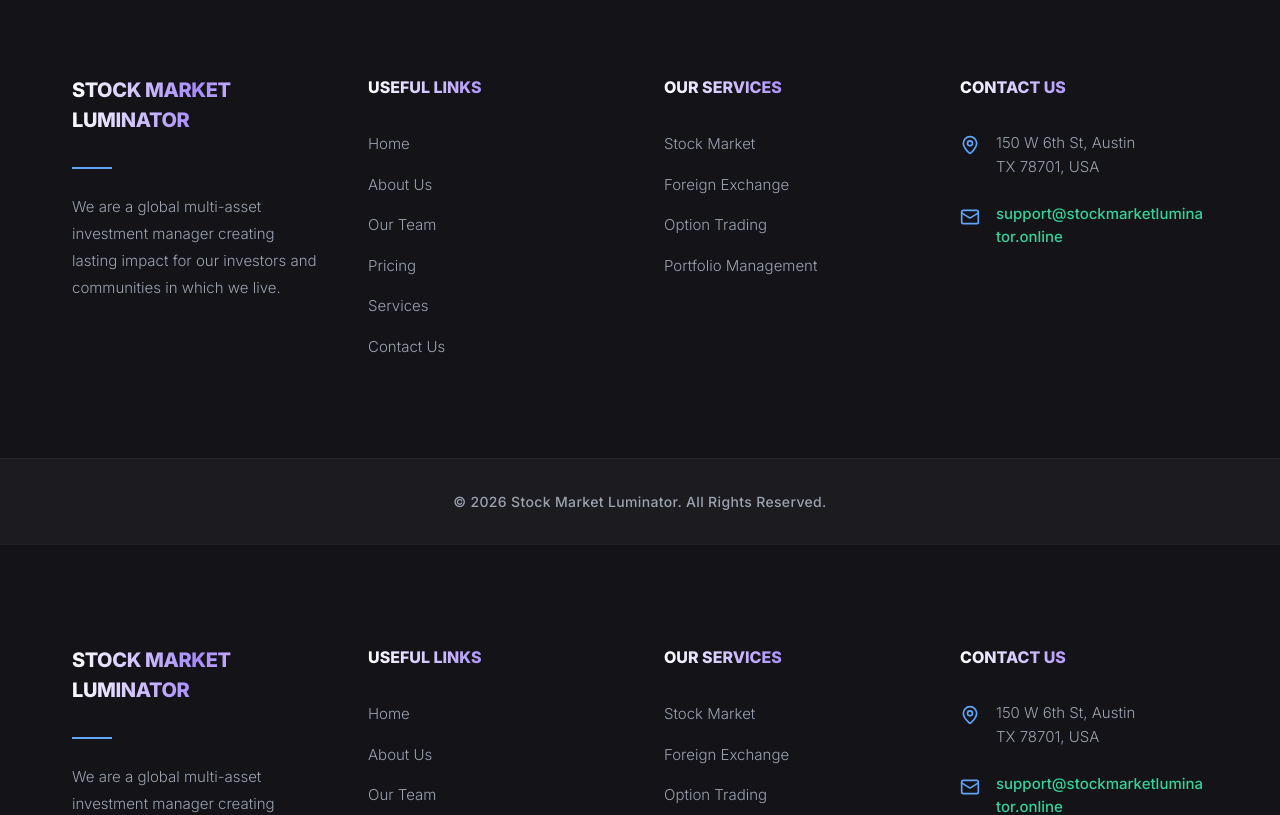
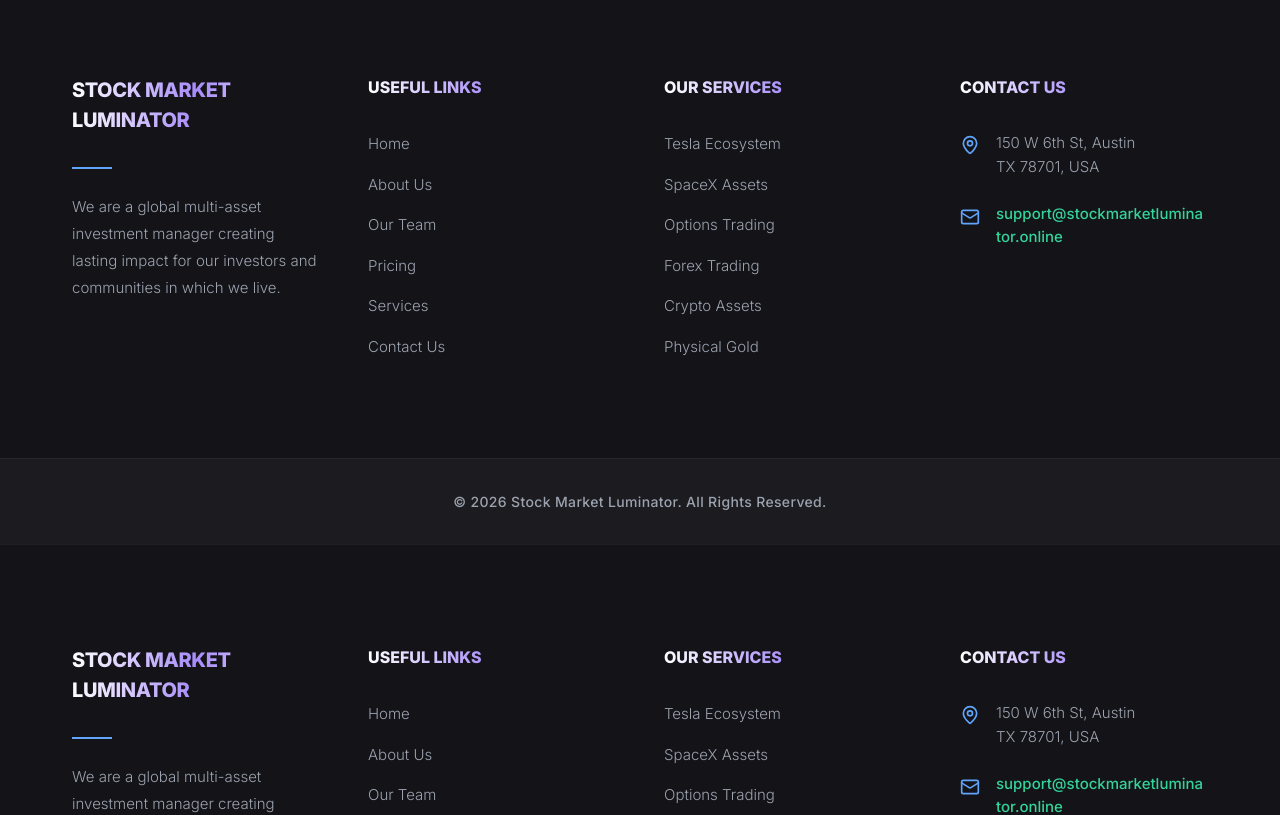
Before and after one commit to laurence77/stock-luminator, a React (Vite) app in the folder frontend/app/: page /stock-luminator/team in a window 1280 px wide. Shown: the part 1120-1935 px from the top of the page. Built offline with nearby package versions, Linux system fonts and the light colour scheme.

Commit message:
feat: synchronize all 12 services in mobile menu and footer navigation

```diff
--- a/frontend/app/src/components/navbar.tsx
+++ b/frontend/app/src/components/navbar.tsx
@@ -271,21 +271,58 @@
               <div className="flex justify-end p-2 mb-2">
                 <button
                   onClick={() => setTheme(theme === 'dark' ? 'light' : 'dark')}
-                  className="p-2  hover:bg-gray-100 dark:hover:bg-white/10 transition-colors flex items-center gap-2"
+                  className="p-2 hover:bg-gray-100 dark:hover:bg-white/10 transition-colors flex items-center gap-2"
                 >
                   <span className="text-sm font-semibold text-gray-600 dark:text-gray-300">Toggle Theme</span>
                   {theme === 'dark' ? <Sun className="w-5 h-5 text-gray-300" /> : <Moon className="w-5 h-5 text-gray-600" />}
                 </button>
               </div>
               {navItems.map((item) => (
-                <div key={item.name}>
-                  <Link
-                    to={item.href}
-                    className="block px-4 py-3 text-sm font-semibold text-gray-800 dark:text-gray-200 hover:text-[#7c3aed] hover:bg-gray-50 dark:hover:bg-white/5 "
-                    onClick={() => !item.dropdown && setIsMobileMenuOpen(false)}
+                <div key={item.name} className="border-b border-gray-50 dark:border-white/5 last:border-0">
+                  <div
+                    className="flex items-center justify-between px-4 py-3 cursor-pointer"
+                    onClick={() => {
+                      if (item.dropdown) {
+                        setActiveDropdown(activeDropdown === item.name ? null : item.name);
+                      } else {
+                        setIsMobileMenuOpen(false);
+                        window.location.href = item.href;
+                      }
+                    }}
                   >
-                    {item.name}
-                  </Link>
+                    <span className="text-sm font-semibold text-gray-800 dark:text-gray-200">
+                      {item.name}
+                    </span>
+                    {item.dropdown && (
+                      <svg
+                        className={`w-4 h-4 transition-transform duration-300 ${activeDropdown === item.name ? 'rotate-180' : ''}`}
+                        fill="none"
+                        stroke="currentColor"
+                        viewBox="0 0 24 24"
+                      >
+                        <path strokeLinecap="round" strokeLinejoin="round" strokeWidth={2} d="M19 9l-7 7-7-7" />
+                      </svg>
+                    )}
+                  </div>
+
+                  {item.dropdown && activeDropdown === item.name && (
+                    <motion.div
+                      initial={{ opacity: 0, height: 0 }}
+                      animate={{ opacity: 1, height: 'auto' }}
+                      className="bg-gray-50 dark:bg-white/5 px-6 py-2 pb-4 space-y-3"
+                    >
+                      {item.dropdown.map((subItem) => (
+                        <Link
+                          key={subItem.label}
+                          to={subItem.href}
+                          className="block text-[13px] text-gray-600 dark:text-gray-400 hover:text-[#7c3aed]"
+                          onClick={() => setIsMobileMenuOpen(false)}
+                        >
+                          {subItem.label}
+                        </Link>
+                      ))}
+                    </motion.div>
+                  )}
                 </div>
               ))}
               <div className="pt-4 space-y-4">
--- a/frontend/app/src/sections/footer.tsx
+++ b/frontend/app/src/sections/footer.tsx
@@ -1,4 +1,5 @@
 import { motion } from 'framer-motion';
+import { Link } from 'react-router-dom';
 import { Mail, MapPin } from 'lucide-react';
 
 const usefulLinks = [
@@ -11,10 +12,12 @@
 ];
 
 const serviceLinks = [
-  'Stock Market',
-  'Foreign Exchange',
-  'Option Trading',
-  'Portfolio Management',
+  { name: 'Tesla Ecosystem', href: '/services/tesla' },
+  { name: 'SpaceX Assets', href: '/services/spacex' },
+  { name: 'Options Trading', href: '/services/options-copy-trading' },
+  { name: 'Forex Trading', href: '/services/forex' },
+  { name: 'Crypto Assets', href: '/services/crypto' },
+  { name: 'Physical Gold', href: '/services/gold' },
 ];
 
 export function Footer() {
@@ -61,13 +64,13 @@
             <h4 className="text-[16px] font-extrabold bg-gradient-to-r from-gray-900 via-[#7c3aed] to-gray-900 dark:from-white dark:via-[#a78bfa] dark:to-white bg-clip-text text-transparent uppercase tracking-[-0.02em]st mb-8">Our Services</h4>
             <ul className="space-y-4">
               {serviceLinks.map((link) => (
-                <li key={link}>
-                  <a
-                    href="#"
+                <li key={link.name}>
+                  <Link
+                    to={link.href}
                     className="text-gray-500 dark:text-gray-400 text-[15px] hover:text-[#1e40af] dark:hover:text-[#60a5fa] font-light transition-colors"
                   >
-                    {link}
-                  </a>
+                    {link.name}
+                  </Link>
                 </li>
               ))}
             </ul>
```
